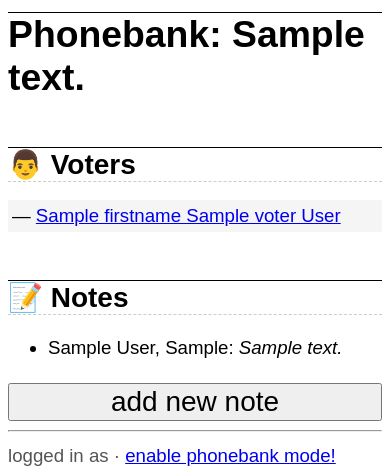
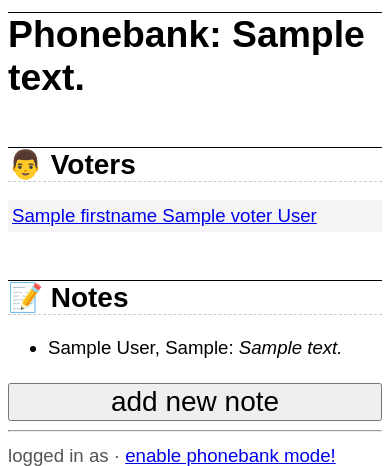
Before and after one commit to an-empty-string/canvass, a Python web app: template templates/phonebank_turf.html in a window 390 px wide. Shown: the top 466 px of the page. Run offline with Jinja, Linux system fonts and the light colour scheme; the template is opened without the code that fills it: most values are stand-ins (such as "Sample title", 1, 10 or a date in 2020).

Commit message:
phonebank styling prep

```diff
--- a/templates/phonebank_turf.html
+++ b/templates/phonebank_turf.html
@@ -6,7 +6,8 @@
 <ul class="secretly-a-table">
     {% for voter in tvoters %}
     <li>
-        {{ reformat_phone(voter[turf.phone_key]) }} &mdash; {{ voter_link(voter._id) }}
+        <span class="phone">{{ reformat_phone(voter[turf.phone_key]) }}</span>
+        <span class="voter">{{ voter_link(voter._id) }}</span>
     </li>
     {% endfor %}
 </ul>
```
